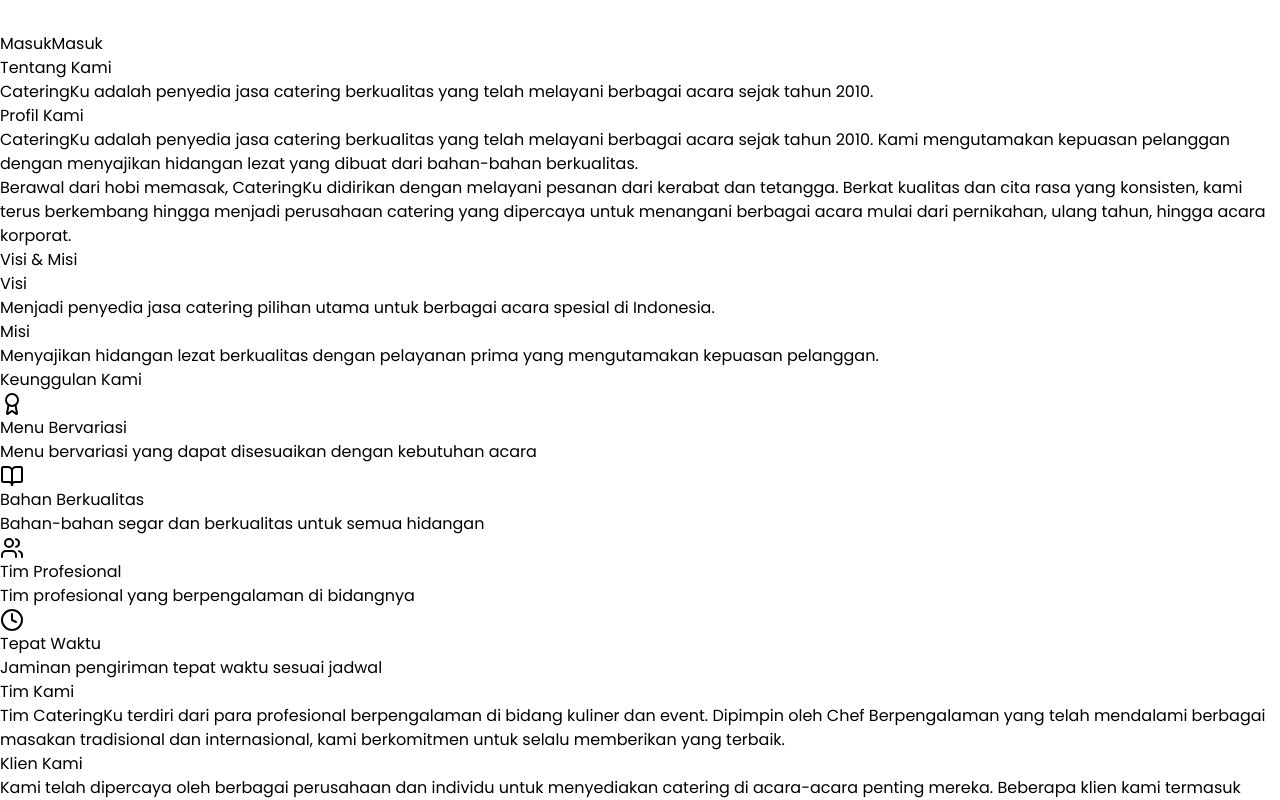
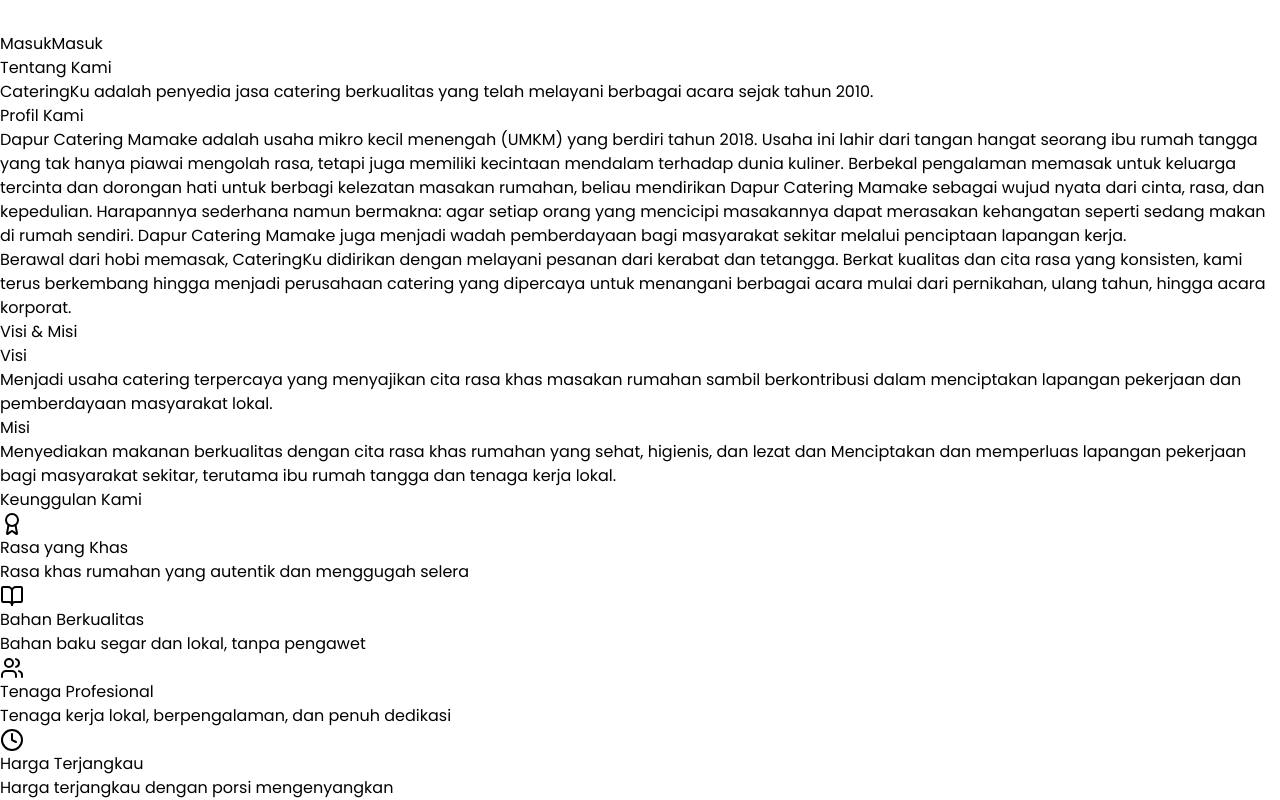
Before and after one commit to rizallfrm/Web-Catering-FE, a React (Vite) app: page /tentang-kami in a window 1280 px wide. Shown: the part 1820-2620 px from the top of the page. Built offline with nearby package versions, Linux system fonts and the light colour scheme.

Commit message:
update: modify AboutMe

```diff
--- a/src/components/Pages/TentangKami.jsx
+++ b/src/components/Pages/TentangKami.jsx
@@ -1,28 +1,28 @@
-import { Award, Users, Clock, BookOpen } from 'lucide-react';
+import { Award, Users, Clock, BookOpen } from "lucide-react";
 
 const TentangKami = () => {
   // Data keunggulan
   const keunggulan = [
     {
       icon: <Award className="w-6 h-6" />,
-      title: "Menu Bervariasi",
-      desc: "Menu bervariasi yang dapat disesuaikan dengan kebutuhan acara"
+      title: "Rasa yang Khas",
+      desc: "Rasa khas rumahan yang autentik dan menggugah selera",
     },
     {
       icon: <BookOpen className="w-6 h-6" />,
       title: "Bahan Berkualitas",
-      desc: "Bahan-bahan segar dan berkualitas untuk semua hidangan"
+      desc: "Bahan baku segar dan lokal, tanpa pengawet",
     },
     {
       icon: <Users className="w-6 h-6" />,
-      title: "Tim Profesional",
-      desc: "Tim profesional yang berpengalaman di bidangnya"
+      title: "Tenaga Profesional",
+      desc: "Tenaga kerja lokal, berpengalaman, dan penuh dedikasi",
     },
     {
       icon: <Clock className="w-6 h-6" />,
-      title: "Tepat Waktu",
-      desc: "Jaminan pengiriman tepat waktu sesuai jadwal"
-    }
+      title: "Harga Terjangkau",
+      desc: "Harga terjangkau dengan porsi mengenyangkan ",
+    },
   ];
 
   return (
@@ -30,11 +30,13 @@
       <div className="max-w-4xl mx-auto">
         {/* Header */}
         <div className="text-center mb-16">
-          <h1 className="text-4xl font-bold text-gray-800 mb-4">Tentang Kami</h1>
+          <h1 className="text-4xl font-bold text-gray-800 mb-4">
+            Tentang Kami
+          </h1>
           <div className="w-20 h-1 bg-amber-500 mx-auto mb-6"></div>
           <p className="text-gray-600 max-w-2xl mx-auto">
-            CateringKu adalah penyedia jasa catering berkualitas yang telah melayani berbagai acara
-            sejak tahun 2010.
+            CateringKu adalah penyedia jasa catering berkualitas yang telah
+            melayani berbagai acara sejak tahun 2010.
           </p>
         </div>
 
@@ -42,15 +44,25 @@
         <section className="mb-16 bg-white rounded-lg shadow-md p-8">
           <h2 className="text-2xl font-bold text-gray-800 mb-6">Profil Kami</h2>
           <p className="text-gray-600 mb-4">
-            CateringKu adalah penyedia jasa catering berkualitas yang telah melayani berbagai acara
-            sejak tahun 2010. Kami mengutamakan kepuasan pelanggan dengan menyajikan hidangan
-            lezat yang dibuat dari bahan-bahan berkualitas.
+            Dapur Catering Mamake adalah usaha mikro kecil menengah (UMKM) yang
+            berdiri tahun 2018. Usaha ini lahir dari tangan hangat seorang ibu
+            rumah tangga yang tak hanya piawai mengolah rasa, tetapi juga
+            memiliki kecintaan mendalam terhadap dunia kuliner. Berbekal
+            pengalaman memasak untuk keluarga tercinta dan dorongan hati untuk
+            berbagi kelezatan masakan rumahan, beliau mendirikan Dapur Catering
+            Mamake sebagai wujud nyata dari cinta, rasa, dan kepedulian.
+            Harapannya sederhana namun bermakna: agar setiap orang yang
+            mencicipi masakannya dapat merasakan kehangatan seperti sedang makan
+            di rumah sendiri. Dapur Catering Mamake juga menjadi wadah
+            pemberdayaan bagi masyarakat sekitar melalui penciptaan lapangan
+            kerja.
           </p>
           <p className="text-gray-600">
             Berawal dari hobi memasak, CateringKu didirikan dengan melayani
-            pesanan dari kerabat dan tetangga. Berkat kualitas dan cita rasa yang konsisten,
-            kami terus berkembang hingga menjadi perusahaan catering yang dipercaya untuk
-            menangani berbagai acara mulai dari pernikahan, ulang tahun, hingga acara korporat.
+            pesanan dari kerabat dan tetangga. Berkat kualitas dan cita rasa
+            yang konsisten, kami terus berkembang hingga menjadi perusahaan
+            catering yang dipercaya untuk menangani berbagai acara mulai dari
+            pernikahan, ulang tahun, hingga acara korporat.
           </p>
         </section>
 
@@ -59,15 +71,24 @@
           <h2 className="text-2xl font-bold text-gray-800 mb-6">Visi & Misi</h2>
           <div className="grid md:grid-cols-2 gap-6">
             <div className="bg-white p-6 rounded-lg shadow-md">
-              <h3 className="text-xl font-semibold text-amber-600 mb-3">Visi</h3>
+              <h3 className="text-xl font-semibold text-amber-600 mb-3">
+                Visi
+              </h3>
               <p className="text-gray-600">
-                Menjadi penyedia jasa catering pilihan utama untuk berbagai acara spesial di Indonesia.
+                Menjadi usaha catering terpercaya yang menyajikan cita rasa khas
+                masakan rumahan sambil berkontribusi dalam menciptakan lapangan
+                pekerjaan dan pemberdayaan masyarakat lokal.
               </p>
             </div>
             <div className="bg-white p-6 rounded-lg shadow-md">
-              <h3 className="text-xl font-semibold text-amber-600 mb-3">Misi</h3>
+              <h3 className="text-xl font-semibold text-amber-600 mb-3">
+                Misi
+              </h3>
               <p className="text-gray-600">
-                Menyajikan hidangan lezat berkualitas dengan pelayanan prima yang mengutamakan kepuasan pelanggan.
+                Menyediakan makanan berkualitas dengan cita rasa khas rumahan
+                yang sehat, higienis, dan lezat dan Menciptakan dan memperluas
+                lapangan pekerjaan bagi masyarakat sekitar, terutama ibu rumah
+                tangga dan tenaga kerja lokal.
               </p>
             </div>
           </div>
@@ -75,15 +96,22 @@
 
         {/* Keunggulan */}
         <section className="mb-16">
-          <h2 className="text-2xl font-bold text-gray-800 mb-6">Keunggulan Kami</h2>
+          <h2 className="text-2xl font-bold text-gray-800 mb-6">
+            Keunggulan Kami
+          </h2>
           <div className="grid md:grid-cols-2 gap-6">
             {keunggulan.map((item, index) => (
-              <div key={index} className="bg-white p-6 rounded-lg shadow-md flex items-start">
+              <div
+                key={index}
+                className="bg-white p-6 rounded-lg shadow-md flex items-start"
+              >
                 <div className="w-12 h-12 rounded-full bg-amber-100 flex items-center justify-center text-amber-600 mr-4 flex-shrink-0">
                   {item.icon}
                 </div>
                 <div>
-                  <h3 className="text-lg font-semibold text-gray-800 mb-2">{item.title}</h3>
+                  <h3 className="text-lg font-semibold text-gray-800 mb-2">
+                    {item.title}
+                  </h3>
                   <p className="text-gray-600">{item.desc}</p>
                 </div>
               </div>
@@ -95,9 +123,10 @@
         <section className="mb-16 bg-white rounded-lg shadow-md p-8">
           <h2 className="text-2xl font-bold text-gray-800 mb-6">Tim Kami</h2>
           <p className="text-gray-600">
-            Tim CateringKu terdiri dari para profesional berpengalaman di bidang kuliner dan event.
-            Dipimpin oleh Chef Berpengalaman yang telah mendalami berbagai masakan tradisional
-            dan internasional, kami berkomitmen untuk selalu memberikan yang terbaik.
+            Tim CateringKu terdiri dari para profesional berpengalaman di bidang
+            kuliner dan event. Dipimpin oleh Chef Berpengalaman yang telah
+            mendalami berbagai masakan tradisional dan internasional, kami
+            berkomitmen untuk selalu memberikan yang terbaik.
           </p>
         </section>
 
@@ -105,9 +134,10 @@
         <section className="mb-16 bg-white rounded-lg shadow-md p-8">
           <h2 className="text-2xl font-bold text-gray-800 mb-6">Klien Kami</h2>
           <p className="text-gray-600">
-            Kami telah dipercaya oleh berbagai perusahaan dan individu untuk menyediakan
-            catering di acara-acara penting mereka. Beberapa klien kami termasuk perusahaan
-            multinasional, instansi pemerintah, dan berbagai event organizer terkemuka.
+            Kami telah dipercaya oleh berbagai perusahaan dan individu untuk
+            menyediakan catering di acara-acara penting mereka. Beberapa klien
+            kami termasuk perusahaan multinasional, instansi pemerintah, dan
+            berbagai event organizer terkemuka.
           </p>
         </section>
 
@@ -115,7 +145,8 @@
         <div className="bg-amber-500 text-white rounded-lg shadow-md p-8 text-center">
           <h2 className="text-2xl font-bold mb-4">Siap Memesan?</h2>
           <p className="mb-6">
-            Kami siap membantu mewujudkan acara spesial Anda dengan hidangan lezat berkualitas.
+            Kami siap membantu mewujudkan acara spesial Anda dengan hidangan
+            lezat berkualitas.
           </p>
           <button className="px-6 py-3 bg-white text-amber-600 rounded-md font-medium hover:bg-gray-100 transition-colors duration-300">
             Hubungi Kami
```
